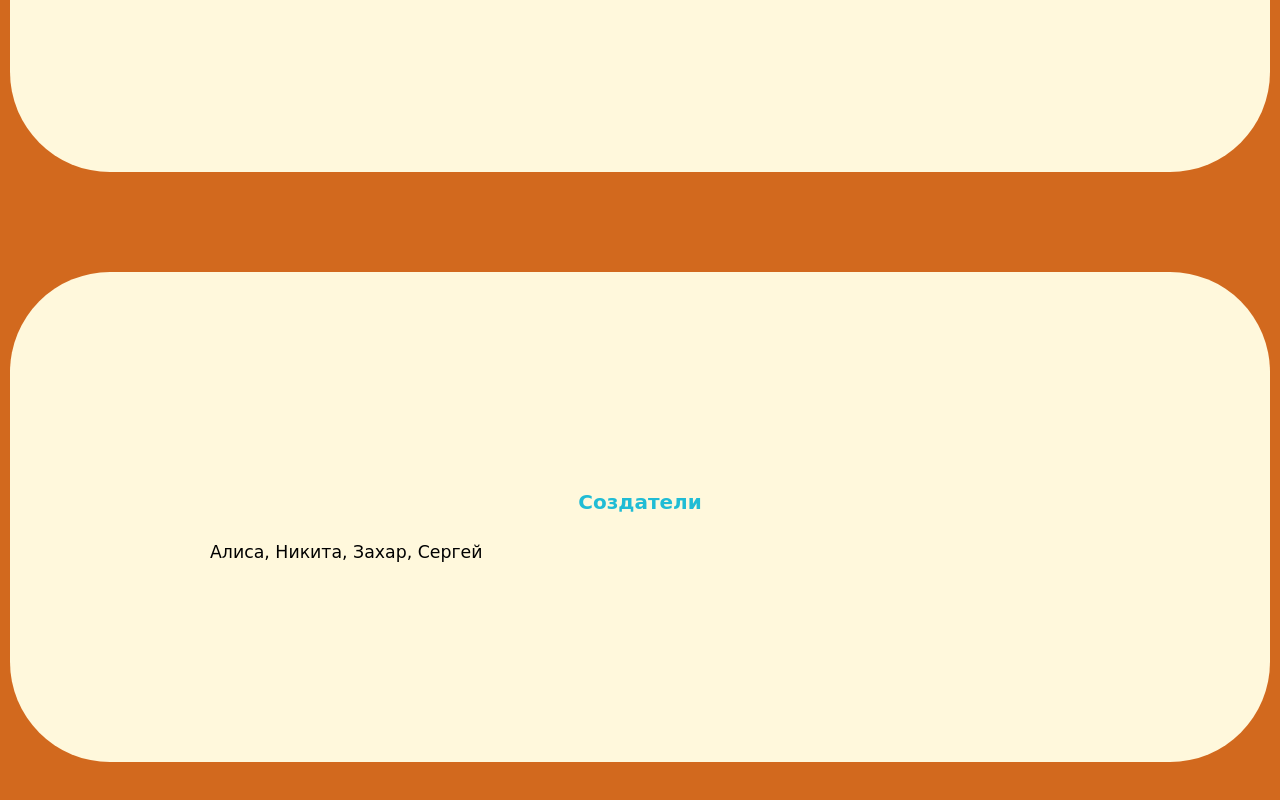
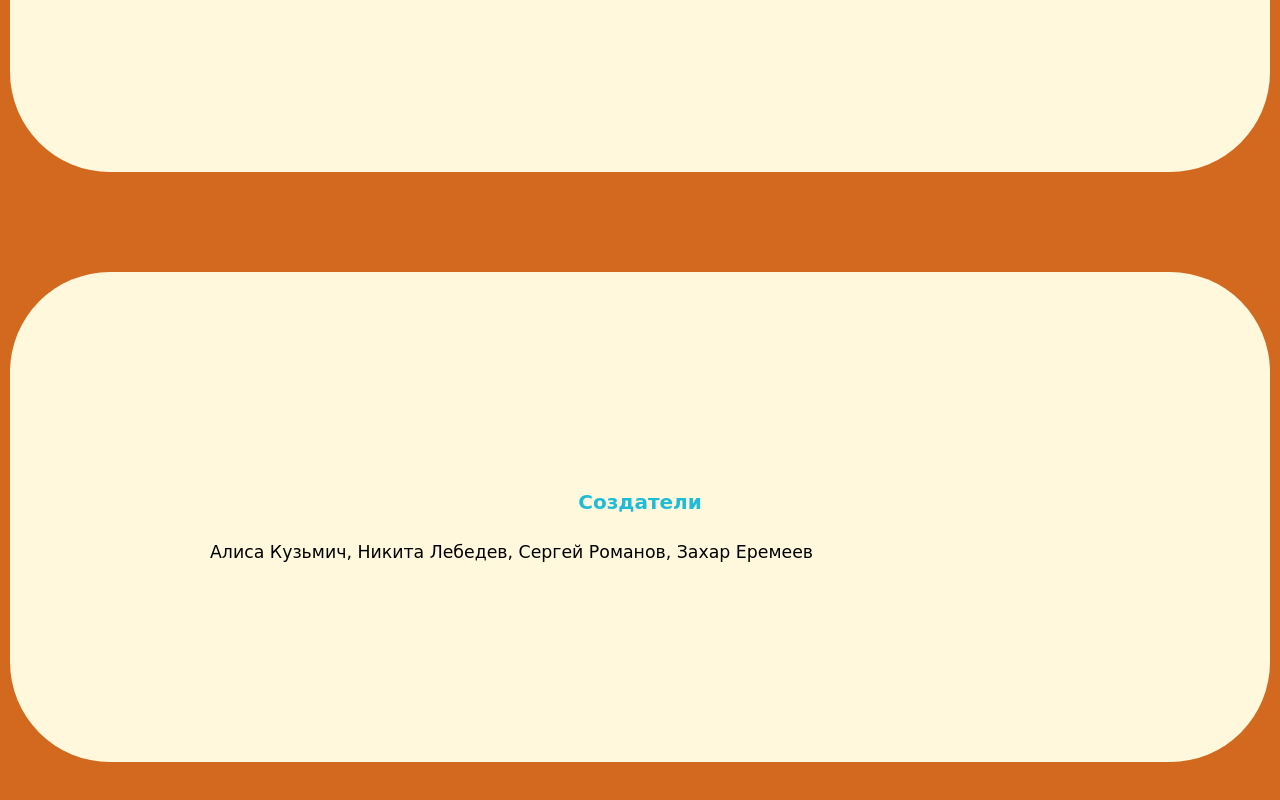
Before and after one commit to Zacharias15/zacharias11.github.io, a plain HTML site: page index.html in a window 1280 px wide. Shown: the part 2174-2974 px from the top of the page. Drawn offline with Linux system fonts and the light colour scheme.

Commit message:
Update index.html

```diff
--- a/index.html
+++ b/index.html
@@ -59,7 +59,7 @@
 	 <div class="section">
 		 <h1>Создатели</h1>
 		 <div>
-			 <p>Алиса, Никита, Захар, Сергей</p>
+			 <p>Алиса Кузьмич, Никита Лебедев, Сергей Романов, Захар Еремеев</p>
 
 
 
```
